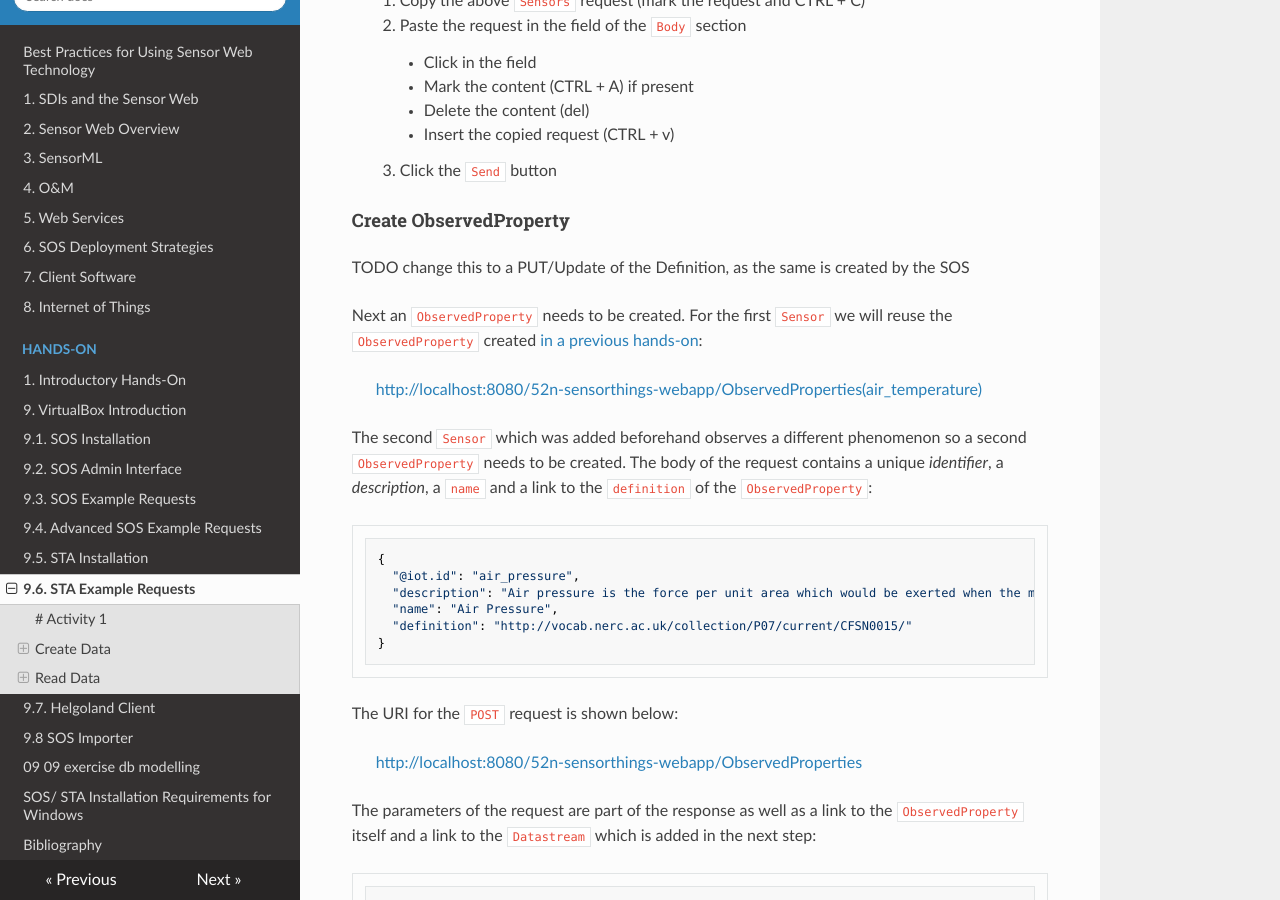
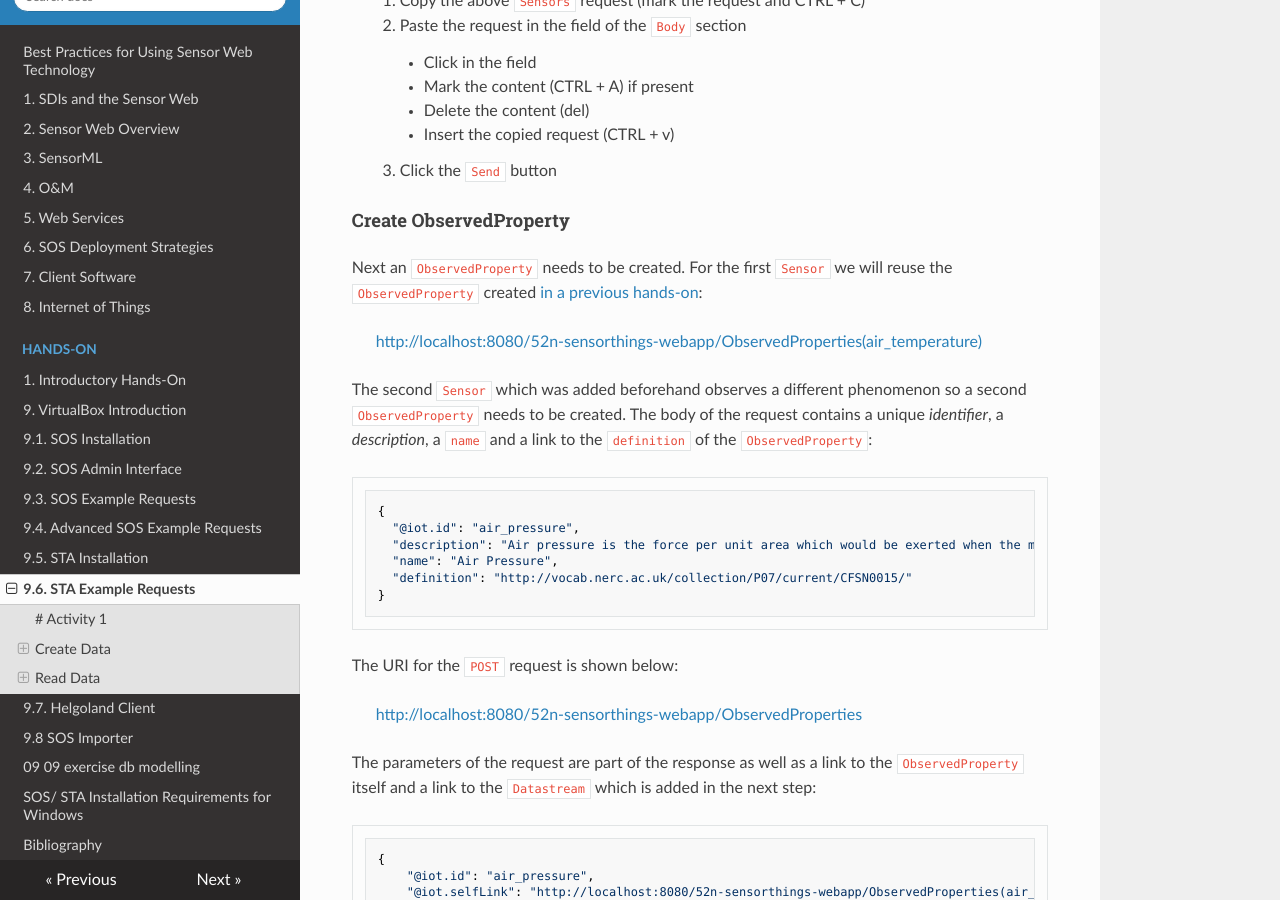
Before and after one commit to 52North/sensor-web-tutorial, an MkDocs documentation site: the page built from docs/hands-on/09_06_sta_example_request.md, in a window 1280 px wide and 900 px high, scrolled down 5845 px. Built offline with MkDocs 1.6.1, drawn with Linux system fonts in a browser that asks for light colours; nearby versions of some CDN libraries.

Commit message:
remove TODO

```diff
--- a/docs/hands-on/09_06_sta_example_request.md
+++ b/docs/hands-on/09_06_sta_example_request.md
@@ -245,8 +245,6 @@ To present later in the tutorial the filter options, a second `Sensor` is added:
 > 1. Click the `Send` button
 
 #### Create ObservedProperty
-
-TODO change this to a PUT/Update of the Definition, as the same is created by the SOS
 
 Next an `ObservedProperty` needs to be created. For the first `Sensor` we will reuse the `ObservedProperty` created [in a previous hands-on](09_03_sos_example_requests.md):
 
```
